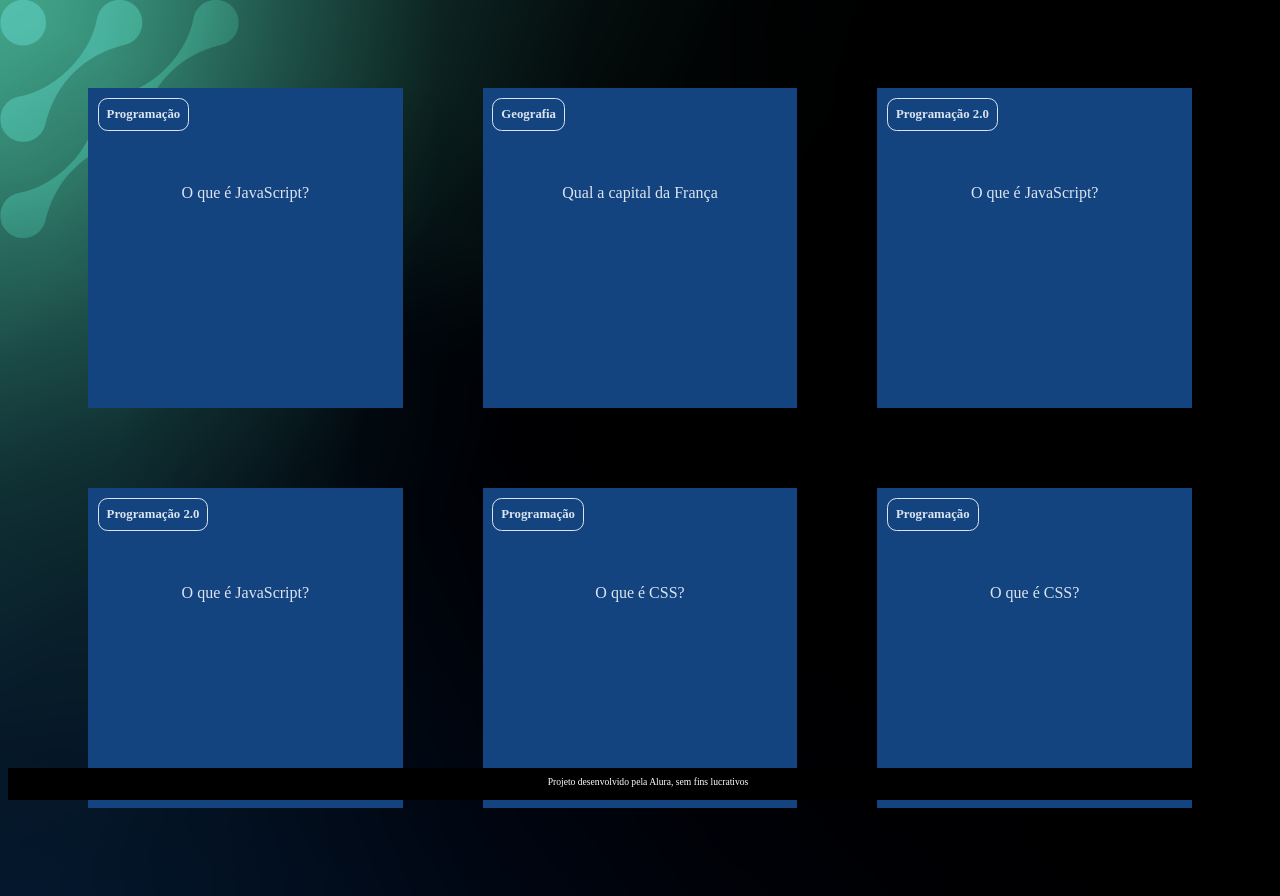
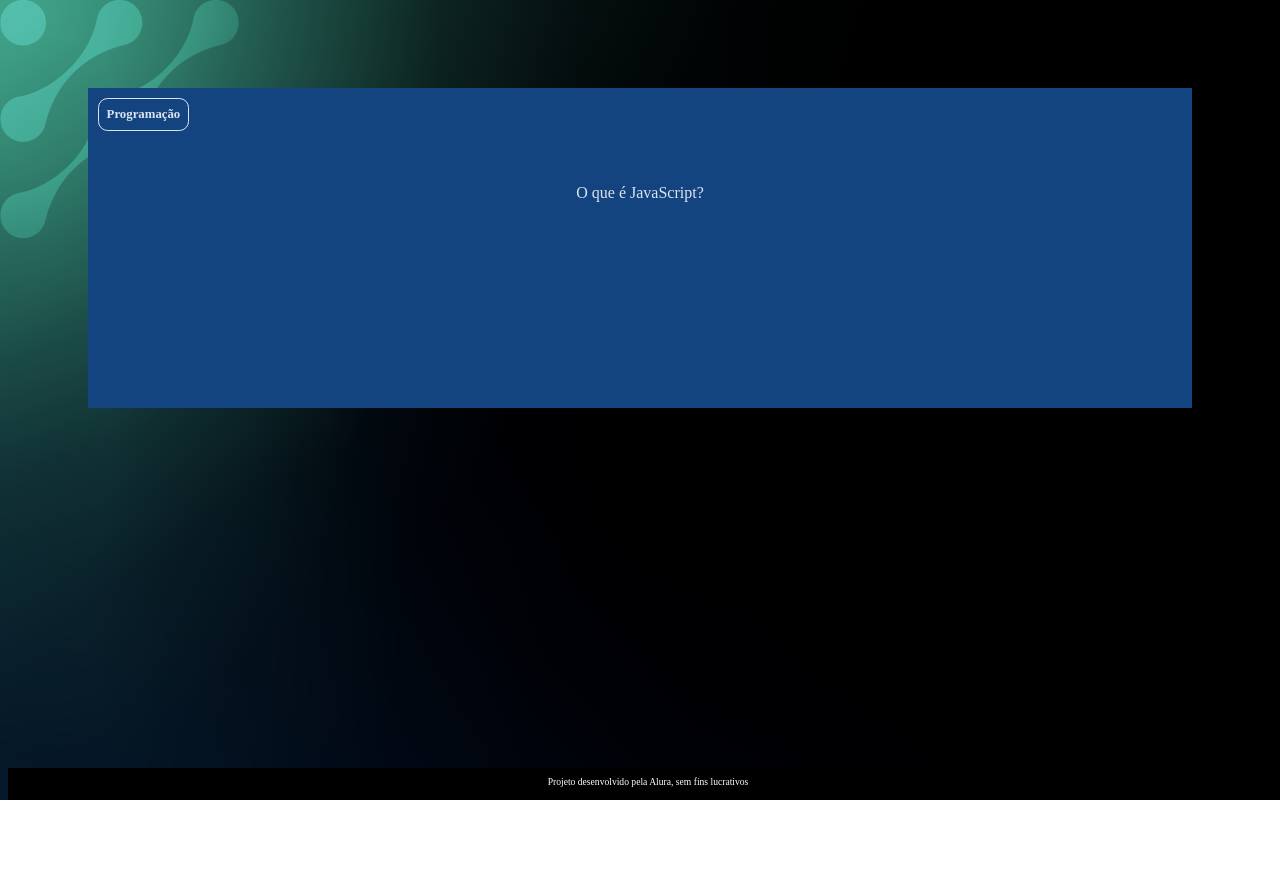
Before and after one commit to milakli/camila3tri, a plain HTML site: page index.html in a window 1280 px wide. After the commit the page ends 800 px from the top, so only its background shows below. Drawn offline with Linux system fonts and the light colour scheme.

Commit message:
Add files via upload

```diff
--- /dev/null
+++ b/app.js
@@ -0,0 +1,3 @@
+function criaCartao(categoria, pergunta, resposta) {
+    console.log(categoria, pergunta, resposta)
+}
--- a/assets/style.css
+++ b/assets/style.css
@@ -12,9 +12,9 @@ body {
 #container {
     display: flex;
     flex-wrap: wrap;
-    justify-content: space-between;
-    padding: 4rem;
-    gap: 3rem;
+     justify-content: space-between;
+     padding: 4rem;
+     gap: 3rem;
 }
 
 .cartao {
--- a/index.html
+++ b/index.html
@@ -20,65 +20,12 @@
                     </div>
                 </div>
             </article>
-            <article class="cartao">
-                <div class="cartao__conteudo">
-                    <h3>Geografia</h3>
-                    <div class="cartao__conteudo__pergunta">
-                        <p>Qual a capital da França</p>
-                    </div>
-                    <div class="cartao__conteudo__resposta">
-                        <p>A capital da França é Paris</p>
-                    </div>
-                </div>
-            </article>
-            <article class="cartao">
-                <div class="cartao__conteudo">
-                    <h3>Programação 2.0</h3>
-                    <div class="cartao__conteudo__pergunta">
-                        <p>O que é JavaScript?</p>
-                    </div>
-                    <div class="cartao__conteudo__resposta">
-                        <p>O JavaScript é uma linguagem de programação</p>
-                    </div>
-                </div>
-            </article>
-            <article class="cartao">
-                <div class="cartao__conteudo">
-                    <h3>Programação 2.0</h3>
-                    <div class="cartao__conteudo__pergunta">
-                        <p>O que é JavaScript?</p>
-                    </div>
-                    <div class="cartao__conteudo__resposta">
-                        <p>O JavaScript é uma linguagem de programação</p>
-                    </div>
-                </div>
-            </article>
-            <article class="cartao">
-                <div class="cartao__conteudo">
-                    <h3>Programação</h3>
-                    <div class="cartao__conteudo__pergunta">
-                        <p>O que é CSS?</p>
-                    </div>
-                    <div class="cartao__conteudo__resposta">
-                    <p>O CSS é uma linguagem de estilização</p>
-                    </div>
-                </div>
-            </article>
-            <article class="cartao">
-                <div class="cartao__conteudo">
-                    <h3>Programação</h3>
-                    <div class="cartao__conteudo__pergunta">
-                        <p>O que é CSS?</p>
-                    </div>
-                    <div class="cartao__conteudo__resposta">
-                    <p>O CSS é uma linguagem de estilização</p>
-                    </div>
-                </div>
-            </article>
         </section>
     </main>
     <footer>
         <p>Projeto desenvolvido pela Alura, sem fins lucrativos</p>
     </footer>
+    <script src="app.js"></script>
+    <script src="perguntas.js"></script>
 </body>
 </html>
--- /dev/null
+++ b/perguntas.js
@@ -0,0 +1,17 @@
+criaCartao(
+   'Programação',
+    'O que é Python',
+    'O Python é uma linguagem de programação'
+)
+
+criaCartao(
+    'Geografia',
+    'Qual a capital da França?',
+    'A capital da França é Paris'
+)
+
+criaCartao(
+    'Programação',
+    'O que é uma função?',
+    'Uma função é um bloco de código que executa alguma tarefa'
+)
```
